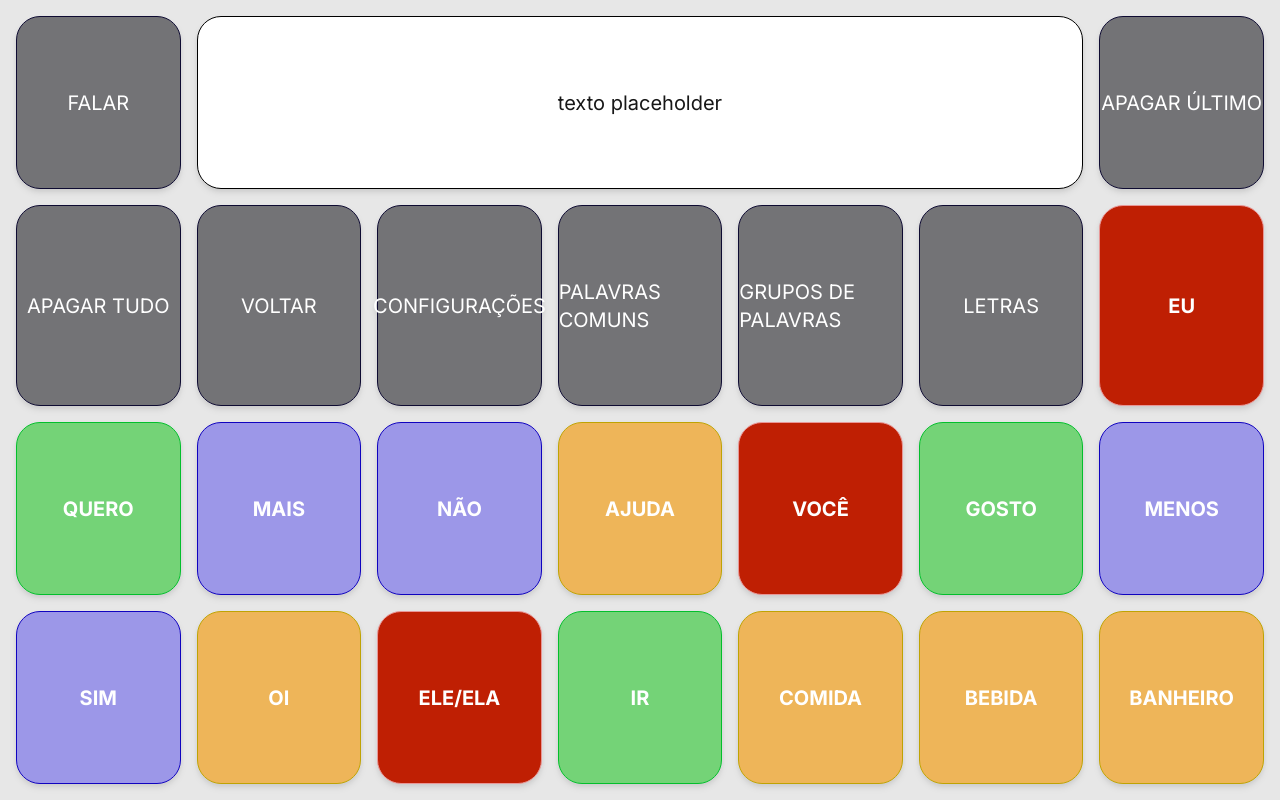
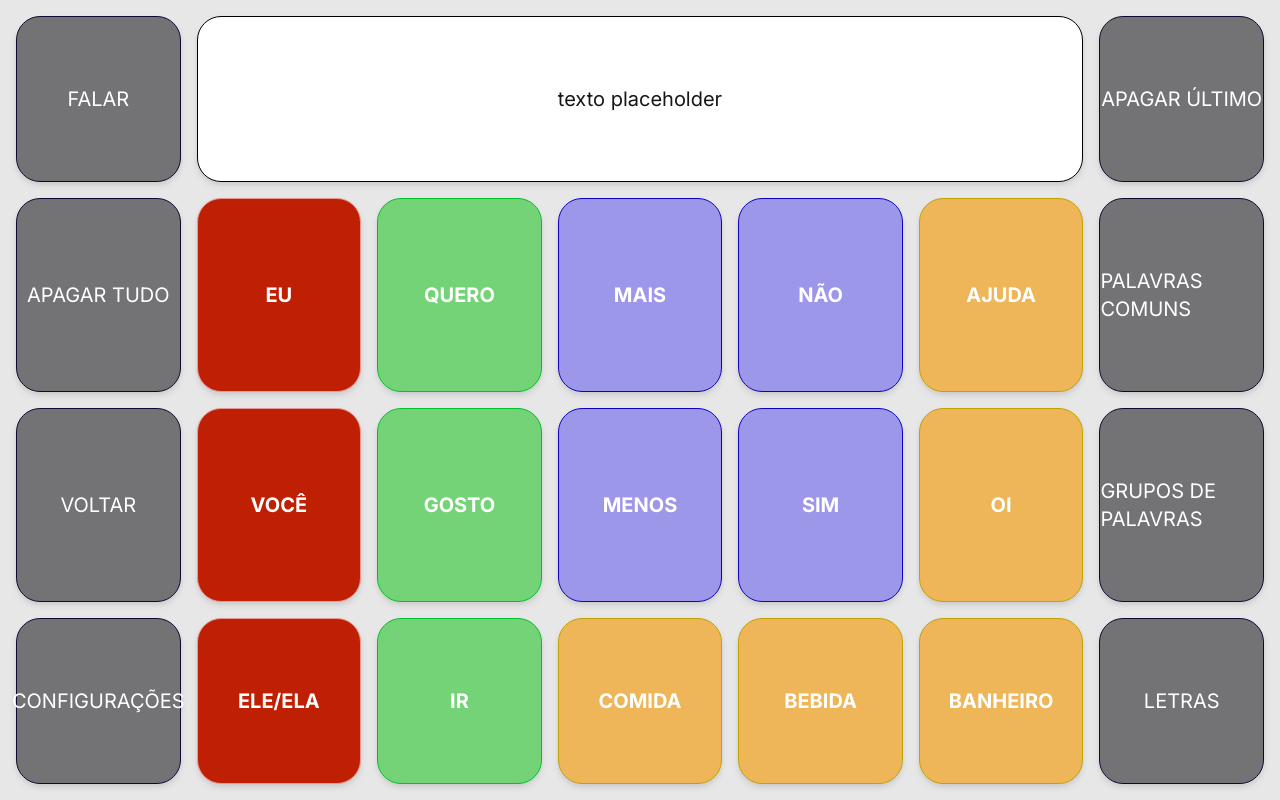
Before and after one commit to Anemaygi/BlinkSpeak, a Next.js app: page / in a window 1280 px wide. Built offline with nearby package versions, Linux system fonts and the light colour scheme.

Commit message:
style: placing settings key

```diff
--- /dev/null
+++ b/src/app/components/settings.tsx
@@ -0,0 +1,27 @@
+export const settingsList = [
+    "APAGAR TUDO", "VOLTAR", "CONFIGURAÇÕES", "PALAVRAS COMUNS", "GRUPOS DE PALAVRAS", "LETRAS"
+]
+
+interface SettingsKeyProps {
+    id: number;
+    value: string;
+}
+
+export const SettingsKey: React.FC<SettingsKeyProps> = ({ id, value }) => {
+    return (
+      <div
+        key={id}
+        className=""
+        style={{ backgroundColor: "#737376", borderColor: "#0E0B32", color: "white" }}
+      >
+        {value}
+      </div>
+    );
+};
+
+{/* <div key={2} className="" style={{ backgroundColor:"#737376", borderColor: "#0E0B32", color:"white" }}>APAGAR TUDO</div>
+<div key={3} className="" style={{ backgroundColor:"#737376", borderColor: "#0E0B32", color:"white" }}>VOLTAR</div>
+<div key={4} className="" style={{ backgroundColor:"#737376", borderColor: "#0E0B32", color:"white" }}>CONFIGURAÇÕES</div>
+<div key={5} className="" style={{ backgroundColor:"#737376", borderColor: "#0E0B32", color:"white" }}>PALAVRAS COMUNS</div>
+<div key={6} className="" style={{ backgroundColor:"#737376", borderColor: "#0E0B32", color:"white" }}>GRUPOS DE PALAVRAS</div>
+<div key={7} className="" style={{ backgroundColor:"#737376", borderColor: "#0E0B32", color:"white" }}>LETRAS</div> */}
--- a/src/app/page.tsx
+++ b/src/app/page.tsx
@@ -10,12 +10,12 @@ export default function Home() {
       </div>
       <div key={1} className="" style={{ backgroundColor:"#737376", borderColor: "#0E0B32", color:"white" }}>APAGAR ÚLTIMO</div>
 
-      <div key={2} className="" style={{ backgroundColor:"#737376", borderColor: "#0E0B32", color:"white" }}>APAGAR TUDO</div>
-      <div key={3} className="" style={{ backgroundColor:"#737376", borderColor: "#0E0B32", color:"white" }}>VOLTAR</div>
-      <div key={4} className="" style={{ backgroundColor:"#737376", borderColor: "#0E0B32", color:"white" }}>CONFIGURAÇÕES</div>
-      <div key={5} className="" style={{ backgroundColor:"#737376", borderColor: "#0E0B32", color:"white" }}>PALAVRAS COMUNS</div>
-      <div key={6} className="" style={{ backgroundColor:"#737376", borderColor: "#0E0B32", color:"white" }}>GRUPOS DE PALAVRAS</div>
-      <div key={7} className="" style={{ backgroundColor:"#737376", borderColor: "#0E0B32", color:"white" }}>LETRAS</div>
+      <div key={2} className="row-start-2 col-start-1" style={{ backgroundColor:"#737376", borderColor: "#0E0B32", color:"white" }}>APAGAR TUDO</div>
+      <div key={3} className="row-start-3 col-start-1" style={{ backgroundColor:"#737376", borderColor: "#0E0B32", color:"white" }}>VOLTAR</div>
+      <div key={4} className="row-start-4 col-start-1" style={{ backgroundColor:"#737376", borderColor: "#0E0B32", color:"white" }}>CONFIGURAÇÕES</div>
+      <div key={5} className="row-start-2 col-start-7" style={{ backgroundColor:"#737376", borderColor: "#0E0B32", color:"white" }}>PALAVRAS COMUNS</div>
+      <div key={6} className="row-start-3 col-start-7" style={{ backgroundColor:"#737376", borderColor: "#0E0B32", color:"white" }}>GRUPOS DE PALAVRAS</div>
+      <div key={7} className="row-start-4 col-start-7" style={{ backgroundColor:"#737376", borderColor: "#0E0B32", color:"white" }}>LETRAS</div>
 
       {palavrasComuns.keys.map((key, index) => (
         <div key={index+7} className="font-bold uppercase" style={{ backgroundColor:key.backgroundColor, borderColor: key.borderColor, color:key.textColor }}>
```
